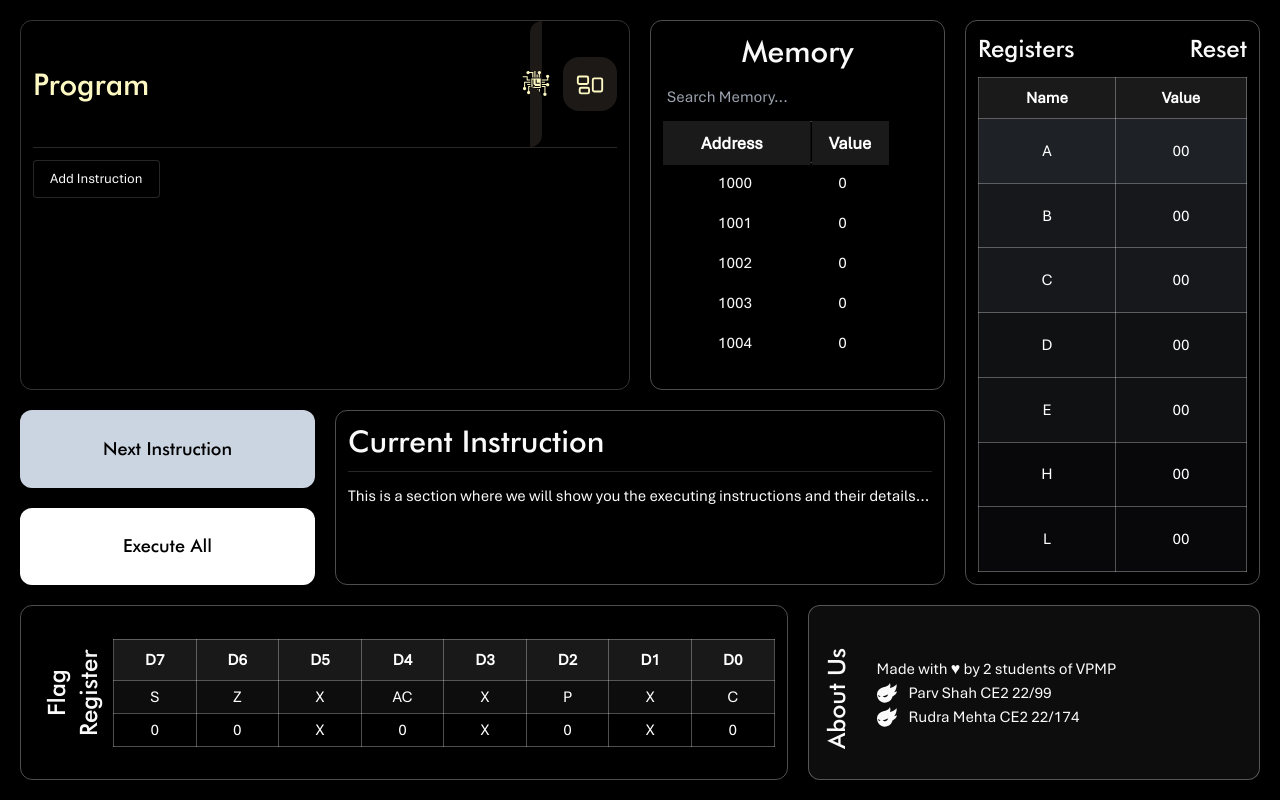
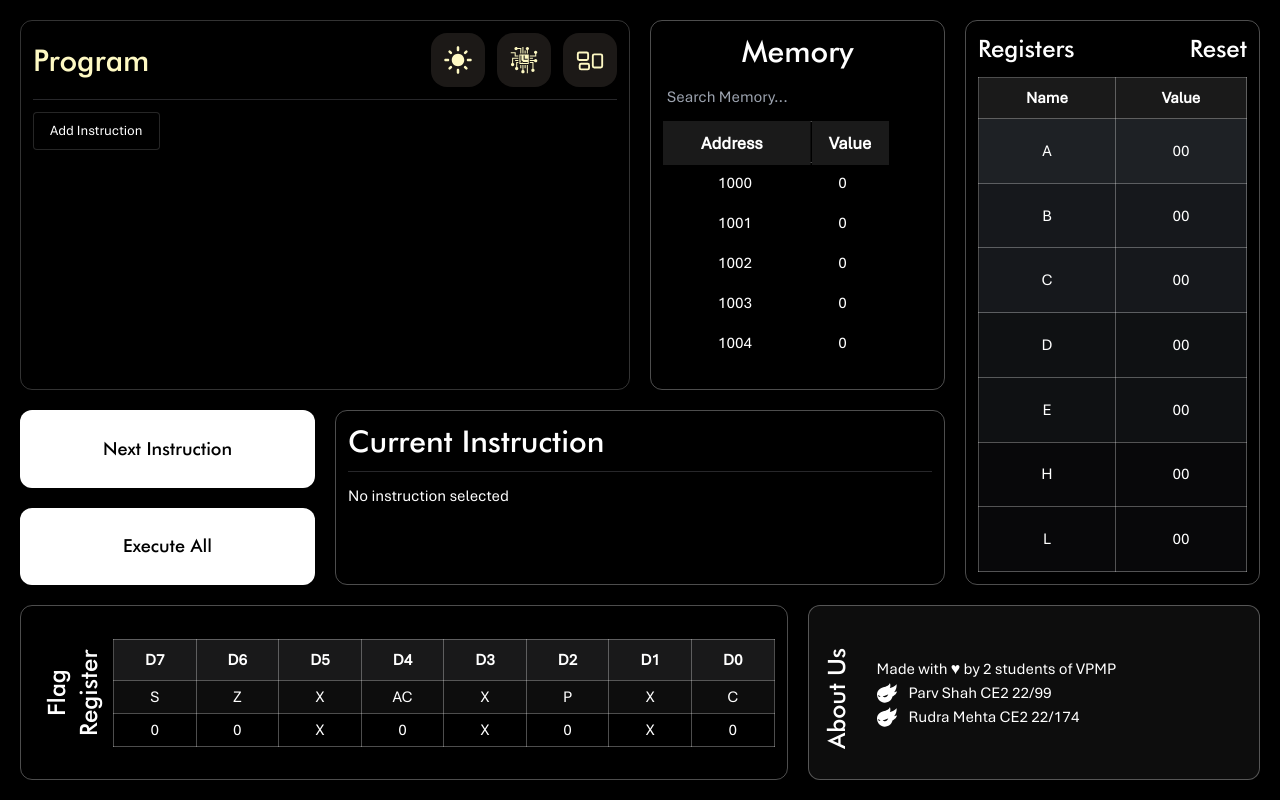
Before and after one commit to parv141206/bitforge, a Next.js app: page /sim in a window 1280 px wide. Built offline with nearby package versions, Linux system fonts and the light colour scheme.

Commit message:
Added theme switch

```diff
--- a/src/app/globals.css
+++ b/src/app/globals.css
@@ -72,7 +72,32 @@ body {
     --chart-5: 340 75% 55%;
   }
 }
-
+.dark {
+  --background: 240 10% 3.9%;
+  --foreground: 0 0% 98%;
+  --card: 240 10% 3.9%;
+  --card-foreground: 0 0% 98%;
+  --popover: 240 10% 3.9%;
+  --popover-foreground: 0 0% 98%;
+  --primary: 0 0% 98%;
+  --primary-foreground: 240 5.9% 10%;
+  --secondary: 240 3.7% 15.9%;
+  --secondary-foreground: 0 0% 98%;
+  --muted: 240 3.7% 15.9%;
+  --muted-foreground: 240 5% 64.9%;
+  --accent: 240 3.7% 15.9%;
+  --accent-foreground: 0 0% 98%;
+  --destructive: 0 62.8% 30.6%;
+  --destructive-foreground: 0 0% 98%;
+  --border: 240 3.7% 15.9%;
+  --input: 240 3.7% 15.9%;
+  --ring: 240 4.9% 83.9%;
+  --chart-1: 220 70% 50%;
+  --chart-2: 160 60% 45%;
+  --chart-3: 30 80% 55%;
+  --chart-4: 280 65% 60%;
+  --chart-5: 340 75% 55%;
+}
 @layer base {
   * {
     @apply border-border;
@@ -89,6 +114,7 @@ tabel {
 }
 
 input {
+  @apply text-black dark:text-white;
   background-color: var(--input);
   border: 1px solid var(--border);
   border-radius: var(--radius);
--- a/src/app/layout.tsx
+++ b/src/app/layout.tsx
@@ -3,6 +3,7 @@ import { InstructionProvider } from "@/hooks/useInstruction";
 import "./globals.css";
 import { MemoryProvider } from "@/contexts/MemoryContext";
 import { RegisterProvider } from "@/contexts/RegisterContext";
+import { ThemeProvider, useTheme } from "@/contexts/ThemeContext";
 import { FlagRegisterProvider } from "@/contexts/FlagRegisterContext";
 
 export default function RootLayout({
@@ -16,7 +17,9 @@ export default function RootLayout({
         <FlagRegisterProvider>
           <RegisterProvider>
             <InstructionProvider>
-              <body className={` antialiased dark `}>{children}</body>
+              <ThemeProvider>
+                <body >{children}</body>
+              </ThemeProvider>
             </InstructionProvider>
           </RegisterProvider>
         </FlagRegisterProvider>
--- a/src/app/sim/page.tsx
+++ b/src/app/sim/page.tsx
@@ -1,6 +1,6 @@
 "use client";
 import InstructionDropdown from "@/components/InstructionDropdown";
-import React, { useEffect, useMemo, useState } from "react";
+import React, { useContext, useEffect, useMemo, useState } from "react";
 import { Instruction, useInstructions } from "@/hooks/useInstruction";
 import {
   parseInstruction,
@@ -16,6 +16,8 @@ import { FixedSizeList } from "react-window";
 import { TableVirtuoso } from "react-virtuoso";
 import { GiProcessor } from "react-icons/gi";
 import { HiOutlineRectangleGroup } from "react-icons/hi2";
+import { MdDarkMode } from "react-icons/md";
+import { MdLightMode } from "react-icons/md";
 import {
   TooltipContent,
   Tooltip,
@@ -23,6 +25,7 @@ import {
   TooltipTrigger,
 } from "@/components/ui/tooltip";
 import Link from "next/link";
+import { ThemeContext, useTheme } from "@/contexts/ThemeContext";
 export default function Sim() {
   const {
     instructions,
@@ -38,7 +41,7 @@ export default function Sim() {
   const { registers, setRegisters } = useRegisters();
   const { flags, setFlags } = useFlagRegisters();
   const { memory, setMemory } = useMemory();
-
+  const { theme, toggleTheme } = useTheme();
   useEffect(() => {
     console.log("Selected Instructions:", selectedInstructions);
   }, [selectedInstructions]);
@@ -161,20 +164,34 @@ export default function Sim() {
   };
 
   return (
-    <div className="grid grid-cols-8 grid-rows-8 h-screen gap-5 px-5 py-5">
-      <div className="program  md:col-span-4 flex flex-col row-span-4 relative border border-white/20 rounded-xl p-3">
-        <div className="title text-3xl w-full flex justify-between items-center  pb-3 text-yellow-100">
+    <div className={`${theme}`}>
+      <div
+        className={`grid grid-cols-8  grid-rows-8 h-screen gap-5 bg-white dark:bg-black dark:text-white px-5 py-5`}
+      >
+        <div className="program  md:col-span-4 flex flex-col row-span-4 relative border border-stone-300  dark:border-white/20 rounded-xl p-3">
+          <div className="title text-slate-800 text-3xl w-full flex justify-between items-center  pb-3 dark:text-yellow-100">
             <div>Program</div>
             <div className="flex gap-3">
               <TooltipProvider>
                 <Tooltip>
                   <TooltipTrigger>
-                  {" "}
-                  <Link
-                    href={"/pin-diagram"}
-                    className="bg-stone-900 rounded-2xl p-3 hover:bg-stone-700"
+                    <div
+                      onClick={toggleTheme}
+                      className="dark:bg-stone-900 bg-stone-300 rounded-2xl p-3 hover:bg-stone-200  dark:hover:bg-stone-700"
                     >
+                      {theme === "light" ? <MdDarkMode /> : <MdLightMode />}
+                    </div>
+                  </TooltipTrigger>
+                  <TooltipContent>
+                    <p>Change theme</p>
+                  </TooltipContent>
+                </Tooltip>
+                <Tooltip>
+                  <TooltipTrigger>
+                    <Link href={"/pin-diagram"}>
+                      <div className="dark:bg-stone-900 bg-stone-300 hover:bg-stone-200  rounded-2xl p-3 hover:dark:bg-stone-700">
                         <GiProcessor />
+                      </div>
                     </Link>
                   </TooltipTrigger>
                   <TooltipContent>
@@ -183,7 +200,7 @@ export default function Sim() {
                 </Tooltip>
                 <Tooltip>
                   <TooltipTrigger>
-                  <div className="bg-stone-900 rounded-2xl p-3 hover:bg-stone-700">
+                    <div className="dark:bg-stone-900 bg-stone-300 hover:bg-stone-200  rounded-2xl p-3 dark:hover:bg-stone-700">
                       <HiOutlineRectangleGroup />
                     </div>
                   </TooltipTrigger>
@@ -217,29 +234,31 @@ export default function Sim() {
             selectedInstructions.length === 0
           }
           onClick={nextInstruction}
-        className="nextInst title disabled:bg-slate-300 col-span-2 col-start-1 row-start-5  rounded-xl text-lg bg-white hover:bg-orange-400 hover:text-black text-black"
+          className="nextInst title disabled:bg-yellow-100 col-span-2 col-start-1 row-start-5  rounded-xl text-lg dark:bg-white bg-yellow-300  hover:bg-orange-400 dark:hover:text-black text-black "
         >
           Next Instruction
         </button>
         <button
           onClick={handleAssemble}
-        className="exec title col-span-2 col-start-1 row-start-6  rounded-xl text-lg hover:bg-yellow-300 bg-white hover:text-black text-black"
+          className="exec title col-span-2 col-start-1 row-start-6  rounded-xl text-lg bg-orange-300  hover:bg-orange-200  dark:hover:bg-yellow-300 dark:bg-white dark:hover:text-black text-black"
         >
           Execute All
         </button>
-      <div className="currentInst col-span-4 row-span-2 col-start-3 row-start-5 border border-white/30 rounded-xl p-3">
+        <div className="currentInst col-span-4 row-span-2 col-start-3 row-start-5 border border-stone-300 dark:border-white/30 rounded-xl p-3">
           <h1 className="title text-3xl pb-3">Current Instruction</h1>
           <hr className="mb-3" />
           <p>
-          This is a section where we will show you the executing instructions
-          and their details...
+            {currentInstructionIndex < selectedInstructions.length
+              ? selectedInstructions[currentInstructionIndex].instruction
+                  .mnemonic
+              : "No instruction selected"}
           </p>
         </div>
-      <div className="col-span-2 memory justify-around items-center flex flex-col row-span-4 col-start-5 row-start-1 border border-white/30 rounded-xl p-3 ">
+        <div className="col-span-2 memory justify-around items-center flex flex-col row-span-4 col-start-5 row-start-1 border border-stone-300 dark:border-white/30 rounded-xl p-3 ">
           <h1 className="title text-3xl pb-3">Memory</h1>
           <MemoryTable memory={memory} />
         </div>
-      <div className="register col-span-2 justify-between flex flex-col row-span-6 col-start-7 row-start-1 border border-white/30 rounded-xl p-3">
+        <div className="register col-span-2 justify-between flex flex-col row-span-6 col-start-7 row-start-1 border border-stone-300 dark:border-white/30 rounded-xl p-3">
           <h1 className="title text-2xl pb-3 flex justify-between items-center">
             <div>Registers</div>
             <button
@@ -251,13 +270,13 @@ export default function Sim() {
             </button>
           </h1>
           <div className="overflow-x-auto h-full">
-          <table className="tbl min-w-full border h-full border-gray-300 text-white">
+            <table className="tbl min-w-full border h-full dark:border-gray-300 border-stone-300 text-white">
               <thead>
                 <tr>
-                <th className="px-4 py-2 border border-white/30 bg-white/10 text-white font-semibold text-center">
+                  <th className="px-4 py-2 border dark:border-white/30 text-black dark:bg-white/10 dark:text-white font-semibold text-center">
                     Name
                   </th>
-                <th className="px-4 py-2 border border-white/30 bg-white/10 text-white font-semibold text-center">
+                  <th className="px-4 py-2 border text-black dark:border-white/30 dark:bg-white/10 dark:text-white font-semibold text-center">
                     Value
                   </th>
                 </tr>
@@ -270,14 +289,14 @@ export default function Sim() {
                       key={index}
                       className={`${index === 0 ? "bg-slate-400/20" : ""} ${
                         index === 1 || index === 2 ? "bg-slate-400/15" : ""
-                    } ${index === 3 || index === 4 ? "bg-slate-400/10" : ""} ${
-                      index === 5 || index === 6 ? "bg-slate-400/5" : ""
-                    }`}
+                      } ${
+                        index === 3 || index === 4 ? "bg-slate-400/10" : ""
+                      } ${index === 5 || index === 6 ? "bg-slate-400/5" : ""}`}
                     >
-                    <td className="px-4 py-2 border border-white/30 text-center">
+                      <td className="px-4 py-2 border dark:border-white/30 text-black dark:text-white text-center">
                         {registerName}
                       </td>
-                    <td className="px-4 py-2 border border-white/30 text-center">
+                      <td className="px-4 py-2 border dark:border-white/30 text-black dark:text-white text-center">
                         {registerValue}
                       </td>
                     </tr>
@@ -286,7 +305,7 @@ export default function Sim() {
             </table>
           </div>
         </div>
-      <div className="flag col-span-5 row-span-2 items-center row-start-7 border border-white/30 rounded-xl p-3 flex justify-stretch  ">
+        <div className="flag col-span-5 row-span-2 items-center row-start-7 border border-stone-300 dark:border-white/30 rounded-xl p-3 flex justify-stretch  ">
           <h1
             className="title text-2xl px-2 py-3 text-center rotate-180"
             style={{ writingMode: "vertical-rl" }}
@@ -295,7 +314,7 @@ export default function Sim() {
           </h1>
           <div className="w-full">
             <table
-            className="tbl min-w-full border border-white/30 text-white"
+              className="tbl min-w-full border border-white/30 dark:text-white text-black"
               style={{ borderRadius: "2rem" }}
             >
               <thead>
@@ -303,7 +322,7 @@ export default function Sim() {
                   {Array.from({ length: 8 }).map((_, index) => (
                     <th
                       key={index}
-                    className="px-4 py-2 border border-white/30 bg-slate-100/10 text-white text-center"
+                      className="px-4 py-2 border dark:border-white/30 dark:bg-slate-100/10 dark:text-white text-black border-stone-300 bg-emerald-100 text-center"
                     >
                       D{7 - index}
                     </th>
@@ -313,7 +332,7 @@ export default function Sim() {
                   {Array.from({ length: 8 }).map((_, index) => (
                     <td
                       key={index}
-                    className="px-2 py-1 border border-white/30 bg-slate-100/5 text-white text-center"
+                      className="px-2 py-1 border dark:border-white/30 dark:bg-slate-100/5 dark:text-white text-black border-stone-300 bg-emerald-50 text-center"
                     >
                       {7 - index === 7
                         ? "S"
@@ -344,7 +363,7 @@ export default function Sim() {
                   ]).map((value, index) => (
                     <td
                       key={index}
-                    className="px-2 py-1 border border-white/30 text-center "
+                      className="px-2 py-1 border dark:border-white/30 border-slate-300 text-center "
                     >
                       {value}
                     </td>
@@ -354,7 +373,7 @@ export default function Sim() {
             </table>
           </div>
         </div>
-      <div className="about col-span-3 flex flex-row row-span-2 col-start-6 row-start-7 border border-white/30 bg-white/5 rounded-xl p-3 gap-3 items-center">
+        <div className="about col-span-3 flex flex-row row-span-2 col-start-6 row-start-7 border dark:border-white/30 dark:bg-white/5 bg-stone-100 rounded-xl p-3 gap-3 items-center">
           <h1
             className="title text-2xl text-center pb-3 rotate-180"
             style={{ writingMode: "vertical-rl" }}
@@ -370,6 +389,7 @@ export default function Sim() {
             <p className="flex items-center gap-3">
               <SiZcool className="text-xl" /> Rudra Mehta CE2 22/174
             </p>
+          </div>
         </div>
       </div>
     </div>
--- /dev/null
+++ b/src/contexts/ThemeContext.tsx
@@ -0,0 +1,44 @@
+"use client";
+import {
+  ReactNode,
+  createContext,
+  useState,
+  useContext,
+  ReactElement,
+} from "react";
+
+interface ThemeContextInterface {
+  theme: string;
+  setTheme: (theme: string) => void;
+  toggleTheme: () => void;
+}
+
+export const ThemeContext = createContext<ThemeContextInterface | undefined>(
+  undefined
+);
+
+export function ThemeProvider({
+  children,
+}: {
+  children: ReactNode;
+}): ReactElement {
+  const [theme, setTheme] = useState<string>("dark");
+
+  const toggleTheme = () => {
+    setTheme((prevTheme) => (prevTheme === "light" ? "dark" : "light"));
+  };
+
+  return (
+    <ThemeContext.Provider value={{ theme, setTheme, toggleTheme }}>
+      {children}
+    </ThemeContext.Provider>
+  );
+}
+
+export const useTheme = (): ThemeContextInterface => {
+  const context = useContext(ThemeContext);
+  if (context === undefined) {
+    throw new Error("useTheme must be used within a ThemeProvider");
+  }
+  return context;
+};
--- a/src/hooks/useInstruction.tsx
+++ b/src/hooks/useInstruction.tsx
@@ -74,9 +74,10 @@ export const InstructionProvider = ({
   };
 
   const deleteInstruction = (sequenceNumber: number) => {
-    sequenceNumber++;
+    console.log(sequenceNumber + 1, selectedInstructions);
+    // sequenceNumber++;
     setSelectedInstructions((prev) =>
-      prev.filter((inst) => inst.sequenceNumber !== sequenceNumber)
+      prev.filter((inst) => inst.sequenceNumber !== sequenceNumber + 1)
     );
   };
 
```
Also changed, not shown: src/components/InstructionDropdown.tsx (+7 -3 lines). Lines whose indentation alone changed are shown as unchanged.
